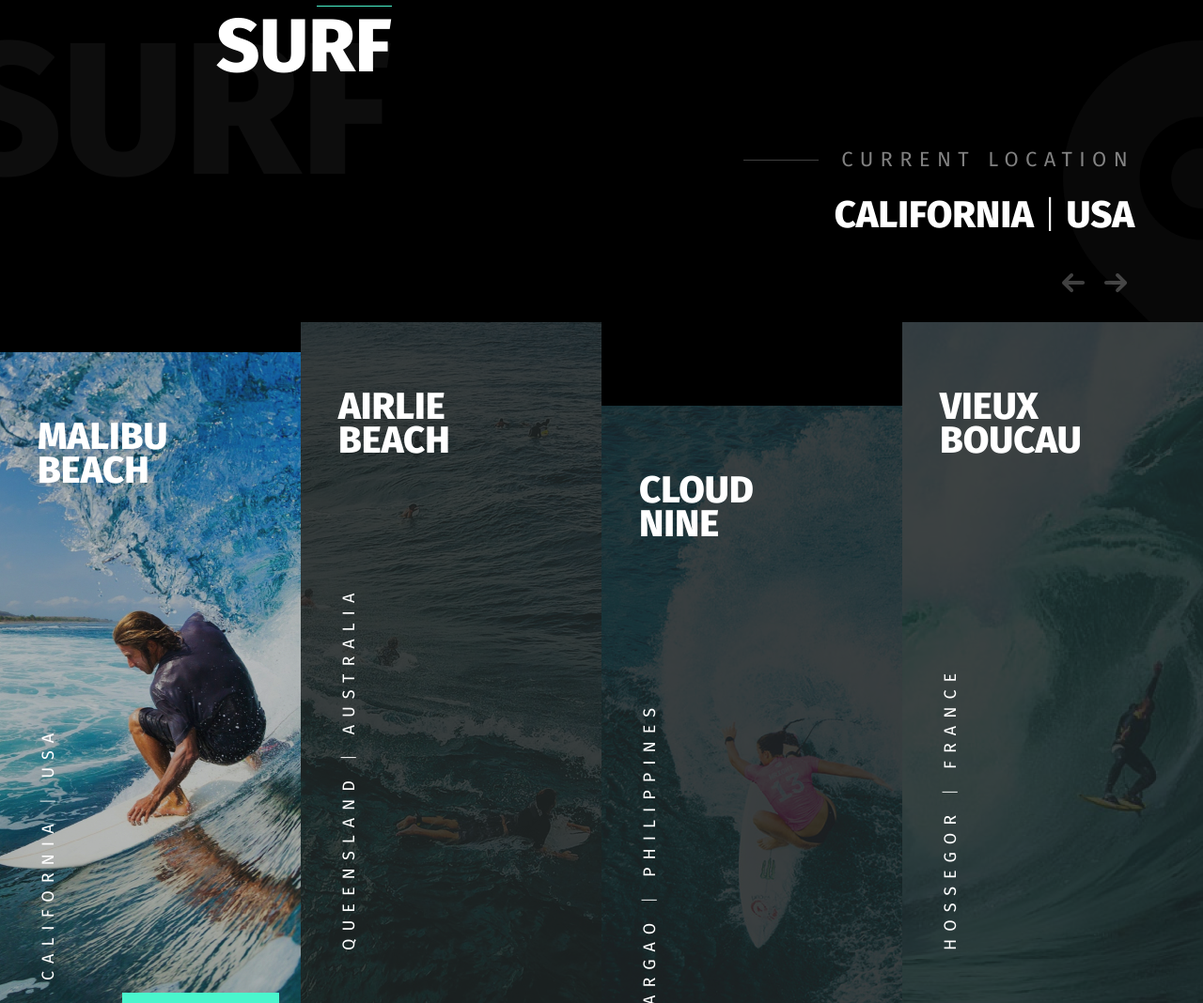
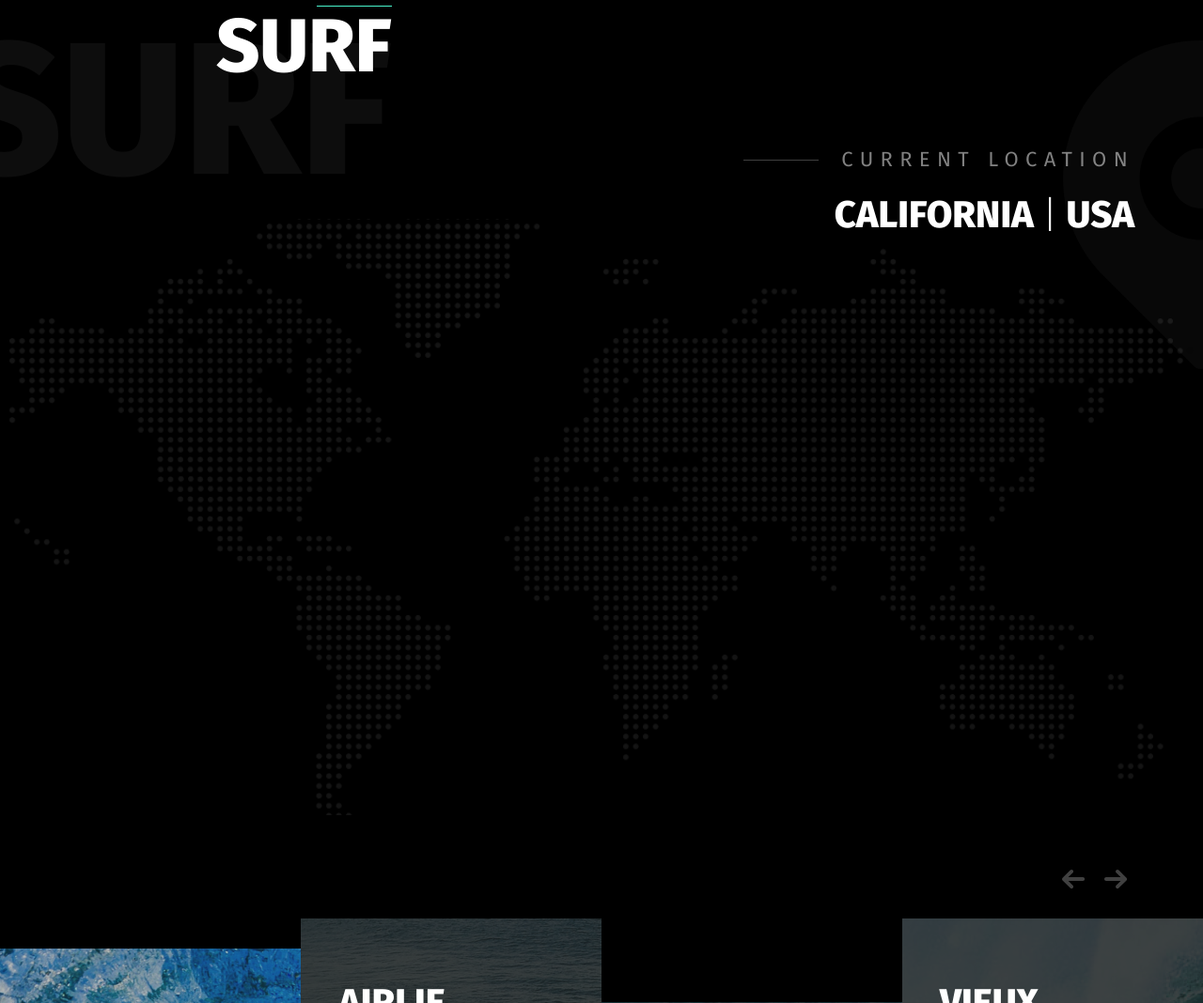
Before and after one commit to zhuravel-dmytro/GO_SURF_, a website: page app/index.html in a window 1280 px wide. Shown: the part 957-2025 px from the top of the page at 94% size. Drawn offline with nearby package versions, Linux system fonts and the light colour scheme.

Commit message:
fixed slider

```diff
--- a/app/scss/style.scss
+++ b/app/scss/style.scss
@@ -213,7 +213,17 @@
 }
 
 // 2 SECTION
-// SURF SLIDER
+.surf__map{
+    max-width: 1260px;;
+    min-height: 635px;
+    background-image: url(../img/world-map.png);
+    background-repeat: no-repeat;
+    background-size: cover;
+    background-position: center;
+    margin: 0 auto;
+}
+// SURF SLIDER TOP
+// SURF SLIDER BOTTOM
 .surf__slider {
     padding-top: 110px;
 
```
Also changed, not shown: app/css/style.min.css, app/img/world-map.png (added), app/index.html (line endings or trailing spaces).
